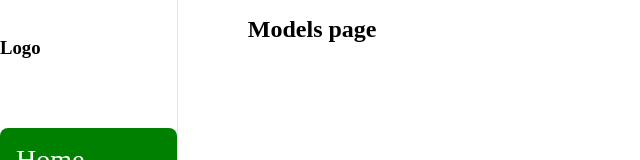
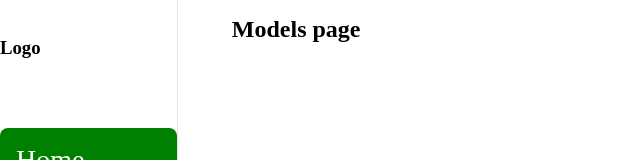
Before and after one commit to MohamedHNoor/layout, a React (Create React App) app: page / in a window 1280 px wide. Shown: the top 160 px of the page, without its empty margins (0-640 px from the left). Built offline with nearby package versions, Linux system fonts and the light colour scheme.

Commit message:
Update index.css

```diff
--- a/src/index.css
+++ b/src/index.css
@@ -1,5 +1,5 @@
 *{
   margin: 0;
   padding: 0;
-  box-sizing: border-box;
+
 }
```
